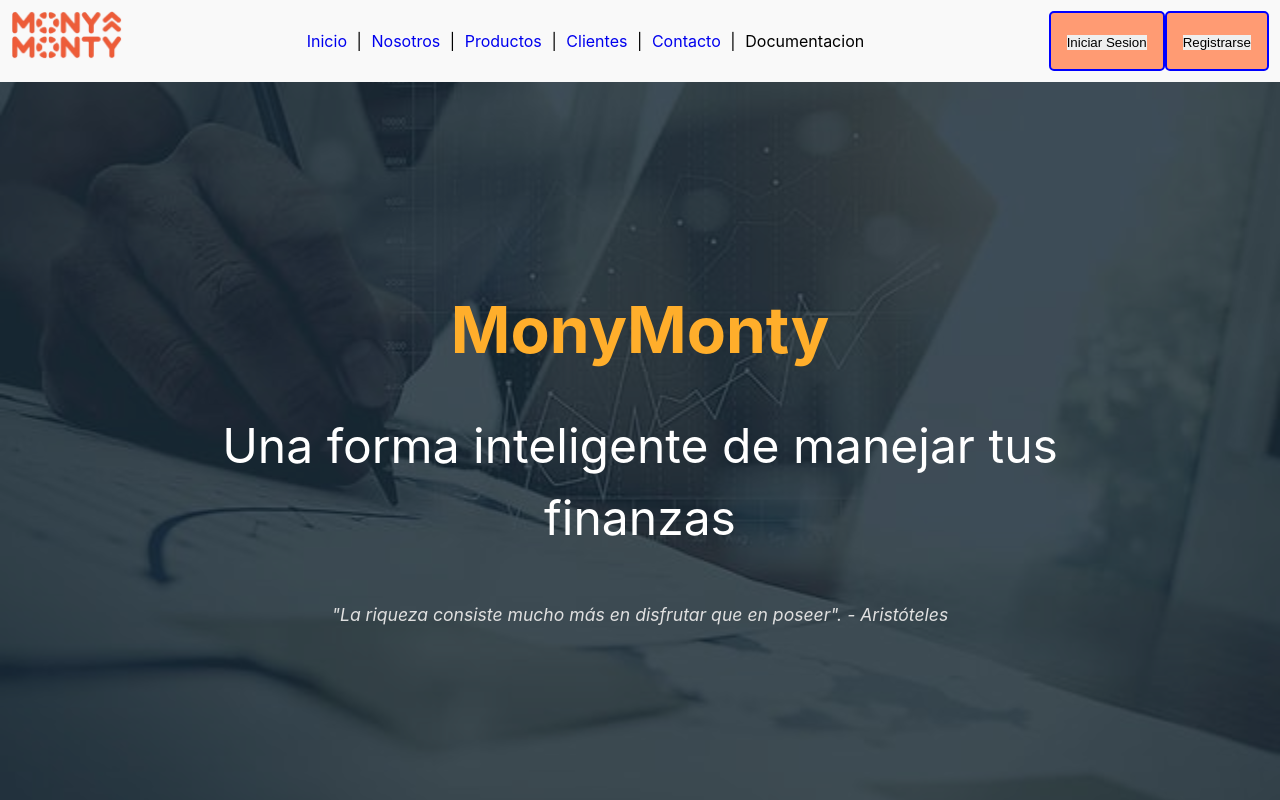
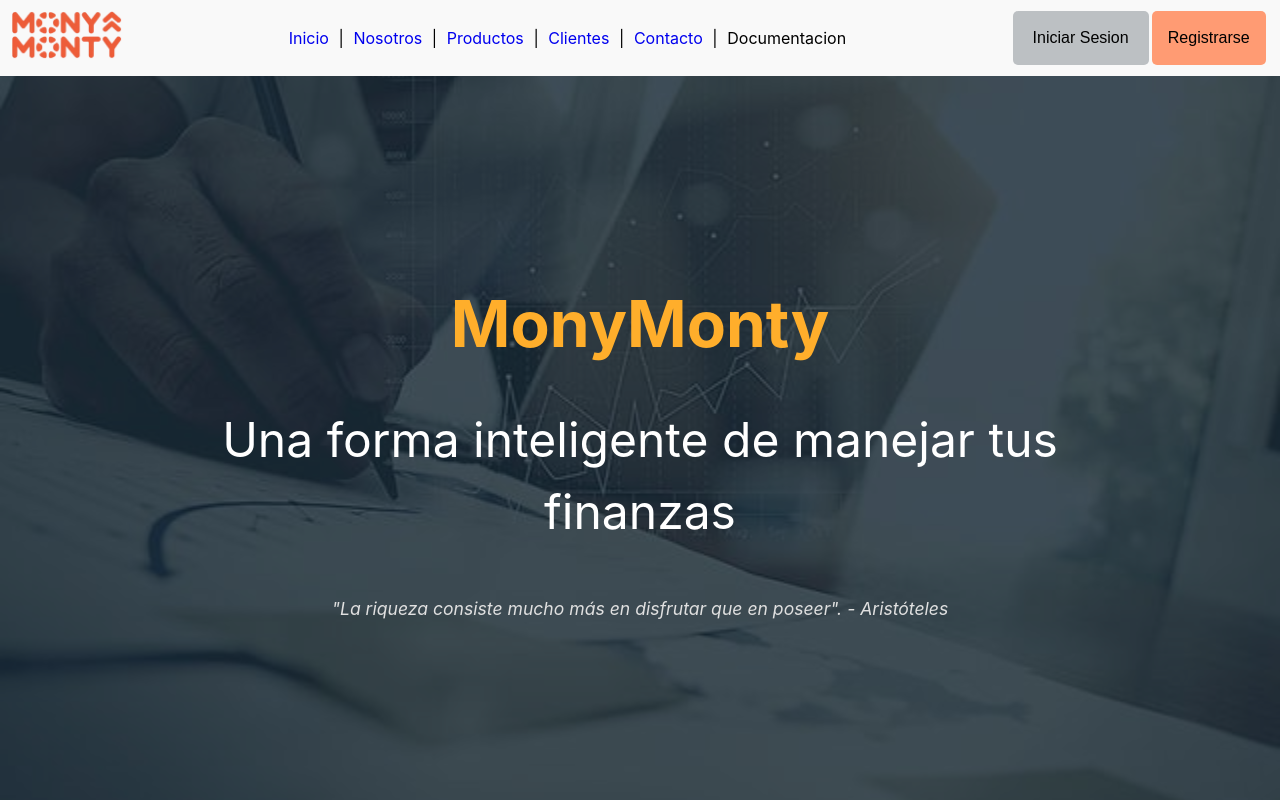
Before and after one commit to OugMontiel/MonteFlor, a Vue app: page / in a window 1280 px wide. Shown: the top 800 px of the page. Built offline with nearby package versions, Linux system fonts and the light colour scheme.

Commit message:
Fix: se modifico los colores tamaño de los botones de iniciar sesion y registrarse

```diff
--- a/src/components/web/headerWeb.vue
+++ b/src/components/web/headerWeb.vue
@@ -12,27 +12,31 @@ export default {
 
 <template>
   <!-- menú -->
-  <div class="menu-links">
-    <a href="#inicio">Inicio</a>
+  <div class="container-links">
+    <a class="linksNav" href="#inicio">Inicio</a>
     <span class="separator">|</span>
-    <a href="#nosotros">Nosotros</a>
+    <a class="linksNav" href="#nosotros">Nosotros</a>
     <span class="separator">|</span>
-    <a href="#productos">Productos</a>
+    <a class="linksNav" href="#productos">Productos</a>
     <span class="separator">|</span>
-    <a href="#clientes">Clientes</a>
+    <a class="linksNav" href="#clientes">Clientes</a>
     <span class="separator">|</span>
-    <a href="#contacto">Contacto</a>
+    <a class="linksNav" href="#contacto">Contacto</a>
     <span class="separator">|</span>
-    <a @click="irADocumentacion">Documentacion</a>
+    <a class="linksNav" @click="irADocumentacion">Documentacion</a>
   </div>
 </template>
 
 <style>
 /* Estilos para tu aplicación */
-.menu-links {
+.container-links {
   display: flex;
   align-items: center;
   gap: 0.3em;
+}
+
+.linksNav:hover {
+  color: var(--color-acento);
 }
 
 .separator {
@@ -43,7 +47,6 @@ export default {
 }
 
 .separator:hover {
-  color: var(--texto-primario);
   padding: 0 0.3em;
   user-select: none;
   pointer-events: none;
--- a/src/components/web/iniciarSesionView.vue
+++ b/src/components/web/iniciarSesionView.vue
@@ -19,40 +19,55 @@ export default {
 </script>
 
 <template>
-  <div class="container">
-    <div class="options">
-      <button class="btn-login" @click="irAMonymonty">Iniciar Sesion</button>
-    </div>
-    <div class="options">
-      <button class="btn-register" @click="irAMonymonty">Registrarse</button>
-    </div>
+  <div class="container-button">
+      <button class="button-login" @click="irAMonymonty">Iniciar Sesion</button>
+      <button class="button-registrar" @click="irAMonymonty">Registrarse</button>
   </div>
 
 </template>
 
 <style>
 /* Estilos para tu aplicación */
-.container {
+.container-button {
   display: flex;
   justify-content: center;
 }
 
-.options {
+.button-login {
+  background-color: #bcc0c3; /* Azul-gris suave */
+  color: #000000;
+  border: none;
+  padding: 10px 20px;
+  border-radius: 5px;
+  cursor: pointer;
+  font-size: var(--texto-tamano-boton);
+
+}
+
+.button-login:hover {
+  background-color: #a3a6a9;
+  transition:
+    background-color 0.3s,
+    color 0.2s;
+}
+
+.button-registrar {
   cursor: pointer;
   color: var(--texto-primario);
   padding: 1em 1em;
   font-size: var(--texto-tamano-boton);
   background: var(--color-fondo-boton-claro);
-  border: 2px solid rgb(0, 0, 255);
   border-radius: 5px;
+  margin: 0 0.2em;
   transition:
     background-color 0.3s,
-    color 0.3s;
+    color 0.2s;
 }
 
-.options:hover {
-  color: var(--color-letra-seleccion);
+.button-registrar:hover {
+
+  color: var(--texto-claro);
+  background: var(--color-acento);
+
 }
-
-
 </style>
```
